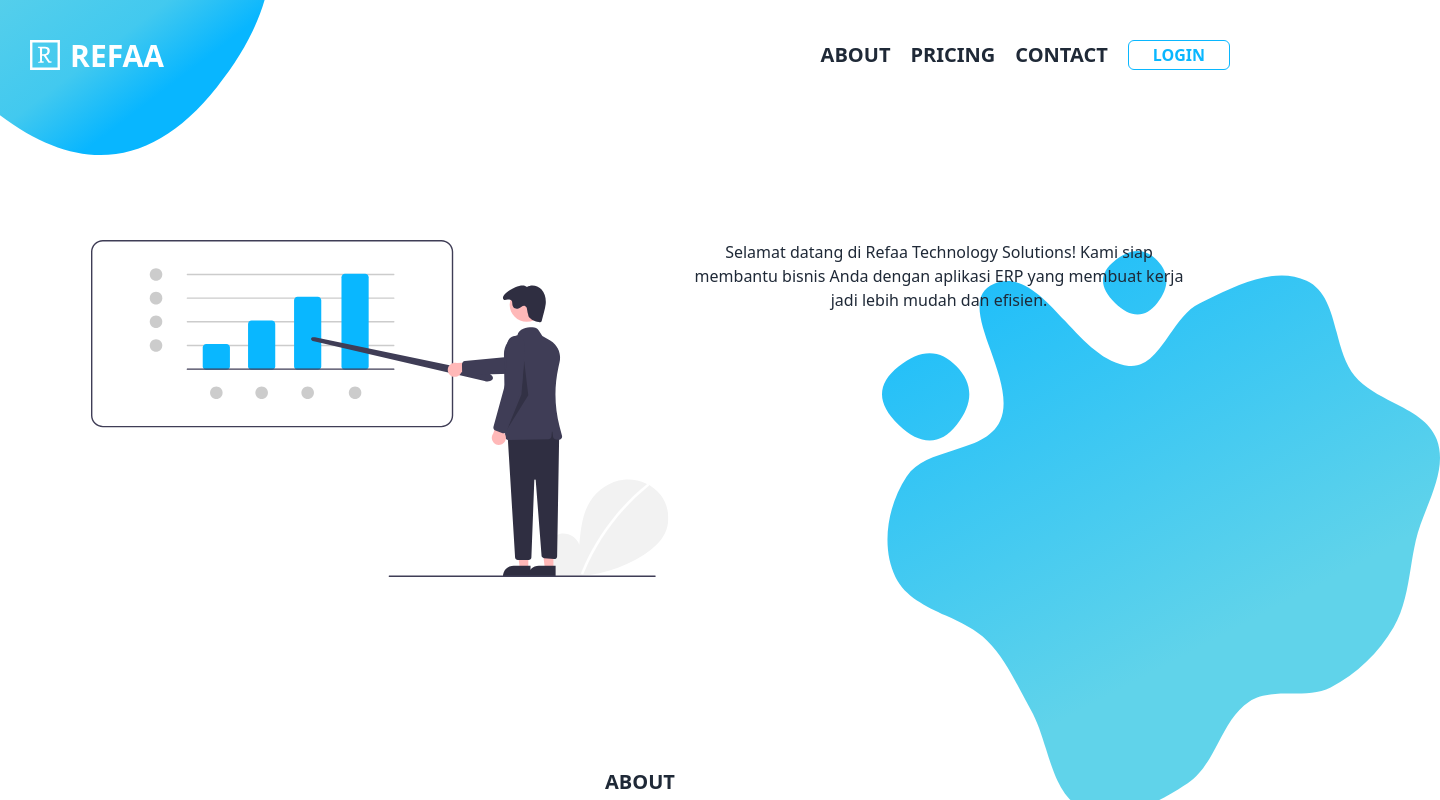
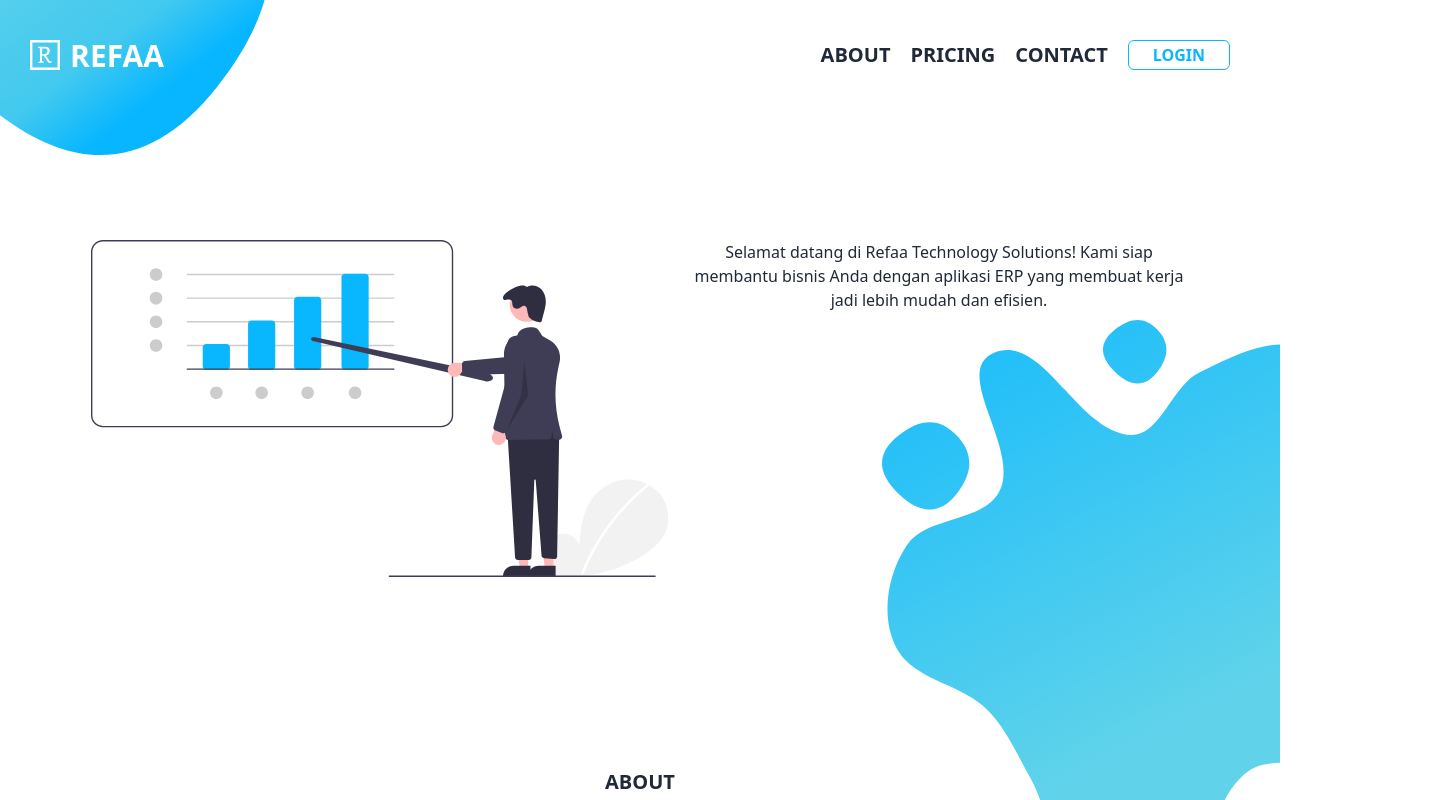
Before and after one commit to refarwan/refaa-landing-page, a React (Create React App) app: page / in a window 1280 px wide. Shown: the top 800 px of the page, 1440 px wide, since content can reach past the window. Built offline with nearby package versions, Linux system fonts and the light colour scheme.

Commit message:
fix: fix random blob overflow issue

```diff
--- a/src/App.tsx
+++ b/src/App.tsx
@@ -31,11 +31,14 @@ function App() {
 					dan efisien.
 				</p>
 			</div>
-			<img
-				src={randomBlob}
-				alt="Random Blob"
-				className="w-[558px] absolute top-[425px] left-[70px] -z-50 sm:top-[312px] sm:left-[395px] xl:left-[unset] xl:-right-[160px] xl:top-[251px]"
-			/>
+			<div className="w-screen overflow-hidden h-[564px] absolute -z-50 right-0 top-[420px] sm:top-[320px]">
+				<img
+					src={randomBlob}
+					alt="Random Blob"
+					className="w-[558px] absolute top-0 -right-[100px] sm:-right-[200px] xl:left-[unset] xl:-right-[160px]"
+				/>
+			</div>
+
 			<div
 				id="about"
 				className="bg-white/80 flex flex-col gap-[15px] px-[20px] py-[10px] items-center my-[30px] sm:p-[20px] sm:px-[70px] xl:w-[1200px] xl:mx-auto xl:bg-transparent xl:py-[60px] xl:px-[100px]"
--- a/src/style.css
+++ b/src/style.css
@@ -602,6 +602,62 @@ html {
   top: 425px;
 }
 
+.bottom-0 {
+  bottom: 0px;
+}
+
+.top-\[346PX\] {
+  top: 346PX;
+}
+
+.left-\[80px\] {
+  left: 80px;
+}
+
+.-right-\[80px\] {
+  right: -80px;
+}
+
+.-right-\[100px\] {
+  right: -100px;
+}
+
+.-right-\[120px\] {
+  right: -120px;
+}
+
+.-right-\[150px\] {
+  right: -150px;
+}
+
+.top-\[350PX\] {
+  top: 350PX;
+}
+
+.right-0 {
+  right: 0px;
+}
+
+.top-10 {
+  top: 2.5rem;
+}
+
+.top-\[200px\] {
+  top: 200px;
+}
+
+.top-\[500px\] {
+  top: 500px;
+}
+
+.top-\[400px\] {
+  top: 400px;
+}
+
+.top-\[420px\] {
+  top: 420px;
+}
+
 .-z-50 {
   z-index: -50;
 }
@@ -654,6 +710,10 @@ html {
 
 .h-screen {
   height: 100vh;
+}
+
+.h-\[564px\] {
+  height: 564px;
 }
 
 .w-\[150px\] {
@@ -813,6 +873,10 @@ html {
   gap: 50px;
 }
 
+.overflow-hidden {
+  overflow: hidden;
+}
+
 .rounded-md {
   border-radius: 0.375rem;
 }
@@ -849,6 +913,16 @@ html {
 
 .bg-white\/80 {
   background-color: rgb(255 255 255 / 0.8);
+}
+
+.bg-red-100 {
+  --tw-bg-opacity: 1;
+  background-color: rgb(254 226 226 / var(--tw-bg-opacity));
+}
+
+.bg-red-900 {
+  --tw-bg-opacity: 1;
+  background-color: rgb(127 29 29 / var(--tw-bg-opacity));
 }
 
 .fill-main-blue {
@@ -1028,6 +1102,42 @@ html {
 
   .sm\:top-\[312px\] {
     top: 312px;
+  }
+
+  .sm\:top-\[400px\] {
+    top: 400px;
+  }
+
+  .sm\:top-\[350px\] {
+    top: 350px;
+  }
+
+  .sm\:-right-\[10px\] {
+    right: -10px;
+  }
+
+  .sm\:-right-\[100px\] {
+    right: -100px;
+  }
+
+  .sm\:-right-\[140px\] {
+    right: -140px;
+  }
+
+  .sm\:-right-\[150px\] {
+    right: -150px;
+  }
+
+  .sm\:-right-\[200px\] {
+    right: -200px;
+  }
+
+  .sm\:top-\[300px\] {
+    top: 300px;
+  }
+
+  .sm\:top-\[320px\] {
+    top: 320px;
   }
 
   .sm\:hidden {
```
